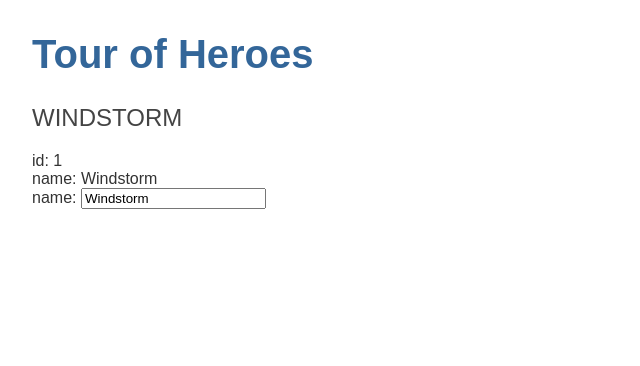
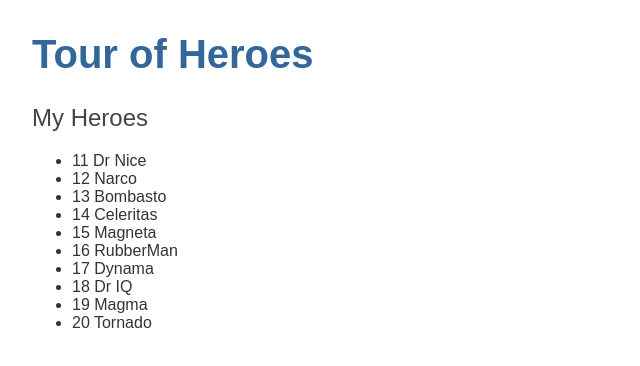
Before and after one commit to sanikomm/tour-of-hereos, an Angular app: page / in a window 1280 px wide. Shown: the top 366 px of the page, without its empty margins (0-640 px from the left). Built offline with nearby package versions, Linux system fonts and the light colour scheme.

Commit message:
Add heroes list, display with ngFor

```diff
--- a/src/app/heroes/heroes.component.html
+++ b/src/app/heroes/heroes.component.html
@@ -1,9 +1,6 @@
-<h2>{{hero.name | uppercase}}</h2>
-<div><span>id: </span>{{hero.id}}</div>
-<div><span>name: </span>{{hero.name}}</div>
-
-<div>
-  <label>name:
-    <input [(ngModel)]="hero.name" placeholder="name" />
-  </label>
-</div>
+<h2>My Heroes</h2>
+<ul class="heroes">
+  <li *ngFor="let hero of heroes">
+    <span class="badge">{{hero.id}}</span> {{hero.name}}
+  </li>
+</ul>
--- a/src/app/heroes/heroes.component.ts
+++ b/src/app/heroes/heroes.component.ts
@@ -1,5 +1,6 @@
-import {Component, OnInit} from "@angular/core";
-import {Hero} from "../hero";
+import { Component, OnInit } from "@angular/core";
+import { Hero } from "../hero";
+import { HEROES } from "../mock-heroes";
 
 @Component({
   selector: 'app-heroes',
@@ -12,6 +13,7 @@ export class HeroesComponent implements OnInit {
     id: 1,
     name: 'Windstorm'
   }
+  heroes = HEROES;
 
   constructor() { }
 
--- /dev/null
+++ b/src/app/mock-heroes.ts
@@ -0,0 +1,14 @@
+import { Hero } from './hero';
+
+export const HEROES: Hero[] = [
+  { id: 11, name: 'Dr Nice' },
+  { id: 12, name: 'Narco' },
+  { id: 13, name: 'Bombasto' },
+  { id: 14, name: 'Celeritas' },
+  { id: 15, name: 'Magneta' },
+  { id: 16, name: 'RubberMan' },
+  { id: 17, name: 'Dynama' },
+  { id: 18, name: 'Dr IQ' },
+  { id: 19, name: 'Magma' },
+  { id: 20, name: 'Tornado' }
+];
```
